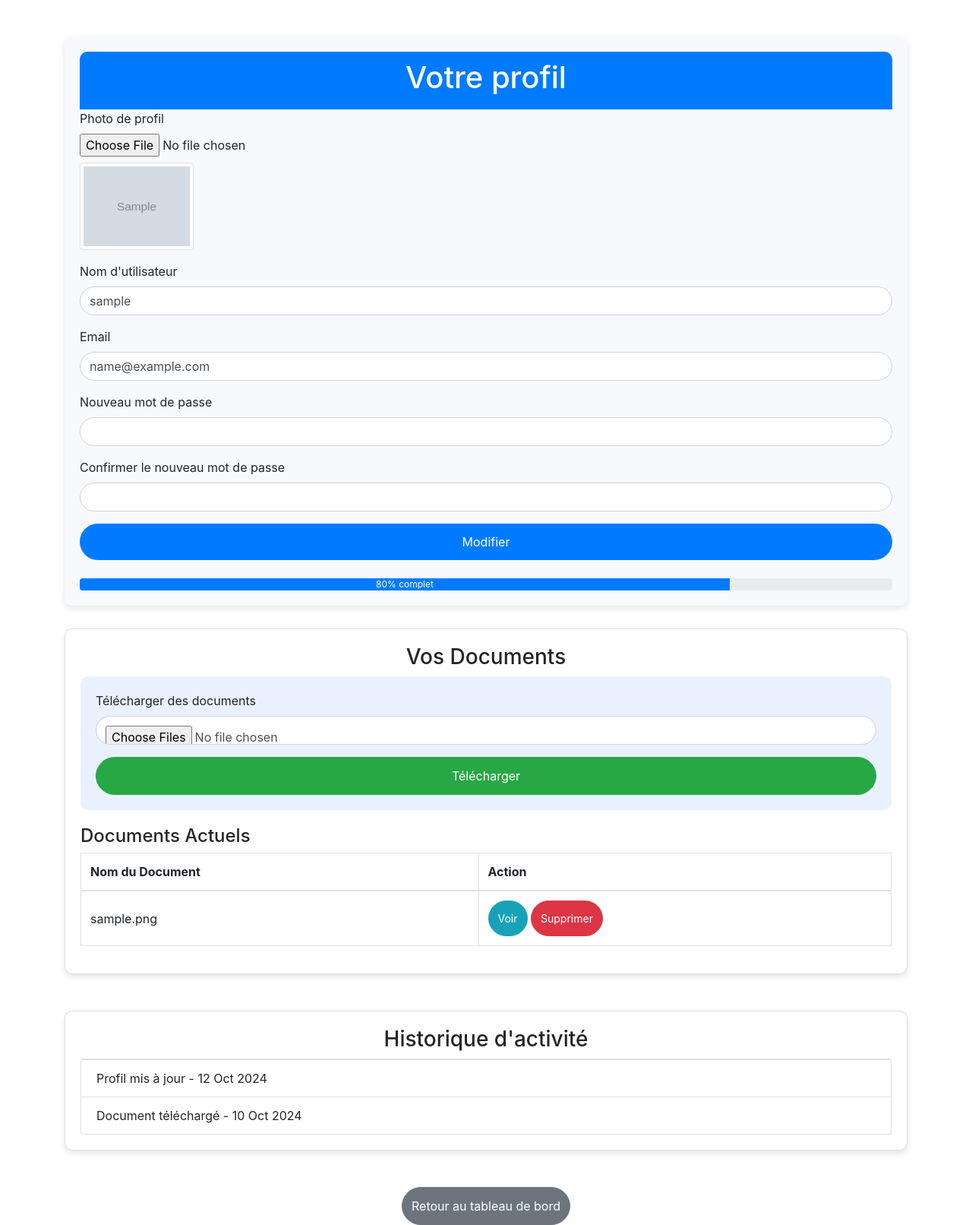
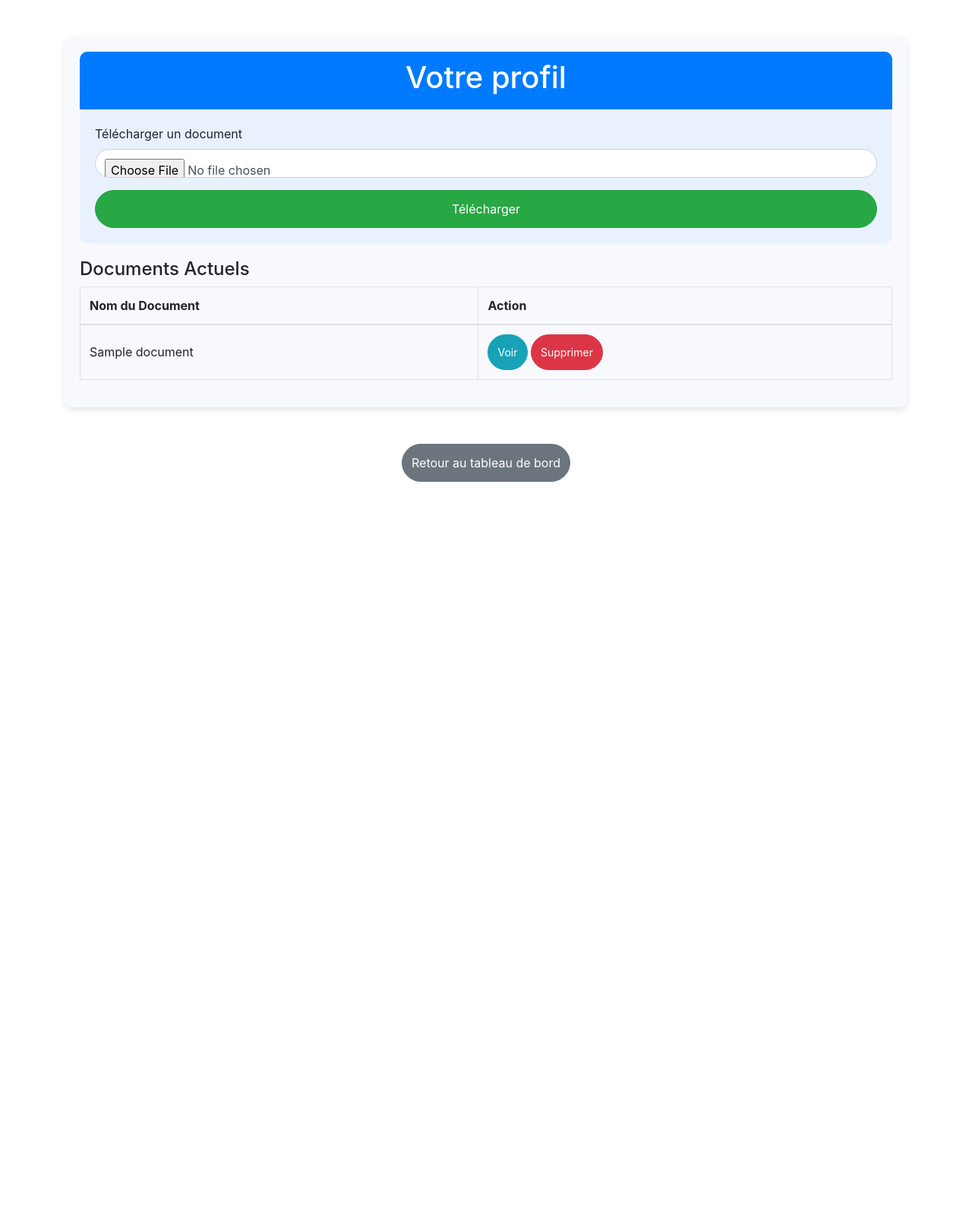
Before and after one commit to eloisarrazin84/eventsapps, a PHP site: page /profile.php in a window 1280 px wide. Shown: the whole page at 76% size. After the commit the page ends 634 px from the top, so only its background shows below. Run offline with PHP 8.4, Linux system fonts and the light colour scheme; the visitor is signed in with stand-in values (Sample User, id 1); tables that the repository leaves empty or names only in its code hold one stand-in row (values such as "Sample post"); grey boxes marked "Sample" are stand-in pictures; some libraries are stand-ins or nearby versions.

Commit message:
Update profile.php

```diff
--- a/profile.php
+++ b/profile.php
@@ -12,41 +12,34 @@ try {
     $conn = new PDO("mysql:host=$servername;dbname=$dbname", $username_db, $password_db);
     $conn->setAttribute(PDO::ATTR_ERRMODE, PDO::ERRMODE_EXCEPTION);
 
-    // Récupérer les informations utilisateur
-    $stmt = $conn->prepare("SELECT * FROM users WHERE id = :user_id");
-    $stmt->bindParam(':user_id', $user_id);
-    $stmt->execute();
-    $user = $stmt->fetch(PDO::FETCH_ASSOC);
+    // Gestion de l'upload de documents
+    if ($_SERVER["REQUEST_METHOD"] == "POST" && isset($_FILES['file'])) {
+        $file = $_FILES['file'];
+        $uploadDir = 'uploads/';
 
-    // Gestion de la mise à jour du profil
-    if ($_SERVER["REQUEST_METHOD"] == "POST") {
-        $username = htmlspecialchars($_POST['username']);
-        $email = htmlspecialchars($_POST['email']);
-        $new_password = $_POST['new_password'];
-        $confirm_password = $_POST['confirm_password'];
-
-        if (!empty($new_password)) {
-            if ($new_password === $confirm_password) {
-                $hashed_password = password_hash($new_password, PASSWORD_BCRYPT);
-                $updateStmt = $conn->prepare("UPDATE users SET username = :username, email = :email, password = :password WHERE id = :user_id");
-                $updateStmt->bindParam(':password', $hashed_password);
-            } else {
-                echo "<script>alert('Les mots de passe ne correspondent pas.');</script>";
-                exit();
-            }
-        } else {
-            $updateStmt = $conn->prepare("UPDATE users SET username = :username, email = :email WHERE id = :user_id");
+        // Vérifier si le répertoire existe, sinon le créer
+        if (!is_dir($uploadDir)) {
+            mkdir($uploadDir, 0777, true);
         }
 
-        $updateStmt->bindParam(':username', $username);
-        $updateStmt->bindParam(':email', $email);
-        $updateStmt->bindParam(':user_id', $user_id);
-        $updateStmt->execute();
+        $filePath = $uploadDir . basename($file['name']);
+        $documentName = htmlspecialchars(basename($file['name']));
 
-        echo "<script>alert('Profil mis à jour avec succès!');</script>";
+        // Vérification du succès de l'upload
+        if ($file['error'] === UPLOAD_ERR_OK && move_uploaded_file($file['tmp_name'], $filePath)) {
+            // Enregistrer le document dans la base de données
+            $stmt = $conn->prepare("INSERT INTO documents (user_id, document_name, file_path) VALUES (:user_id, :document_name, :file_path)");
+            $stmt->bindParam(':user_id', $user_id);
+            $stmt->bindParam(':document_name', $documentName);
+            $stmt->bindParam(':file_path', $filePath);
+            $stmt->execute();
+            echo "Fichier téléchargé avec succès.";
+        } else {
+            echo "Erreur lors du téléchargement du fichier.";
+        }
     }
 
-    // Récupérer les documents actuels
+    // Récupérer les documents actuels de l'utilisateur
     $stmt = $conn->prepare("SELECT * FROM documents WHERE user_id = :user_id");
     $stmt->bindParam(':user_id', $user_id);
     $stmt->execute();
@@ -72,7 +65,6 @@ try {
             box-shadow: 0px 4px 10px rgba(0, 0, 0, 0.1);
             margin-bottom: 30px;
         }
-
         .profile-header {
             background-color: #007bff;
             color: white;
@@ -80,45 +72,37 @@ try {
             border-radius: 10px 10px 0 0;
             text-align: center;
         }
-
         .form-control, .btn {
             border-radius: 50px;
             padding: 12px;
         }
-
         .btn-primary {
             background-color: #007bff;
             border: none;
             transition: background-color 0.3s ease;
         }
-
         .btn-primary:hover {
             background-color: #0056b3;
         }
-
         .btn-secondary {
             background-color: #6c757d;
         }
-
         .card {
             margin-top: 20px;
             padding: 20px;
             box-shadow: 0px 4px 8px rgba(0, 0, 0, 0.1);
             border-radius: 10px;
         }
-
         .document-upload {
             padding: 20px;
             background-color: #e9f1ff;
             border-radius: 10px;
             margin-bottom: 20px;
         }
-
         .btn-danger {
             background-color: #dc3545;
             color: white;
         }
-
         .table td, .table th {
             vertical-align: middle;
         }
@@ -132,47 +116,12 @@ try {
             <h1>Votre profil</h1>
         </div>
 
-        <!-- Formulaire pour modifier le profil -->
-       <form method="POST" action="" enctype="multipart/form-data">
-    <!-- Profile Picture -->
-    <div class="form-group">
-        <label for="profile_picture">Photo de profil</label>
-        <input type="file" class="form-control-file" id="profile_picture" name="profile_picture">
-        <?php if (isset($user['profile_picture']) && !empty($user['profile_picture'])): ?>
-            <img src="uploads/<?php echo $user['profile_picture']; ?>" alt="Photo de profil" class="img-thumbnail mt-2" style="max-width: 150px;">
-        <?php endif; ?>
-    </div>
-            <div class="form-group">
-                <label for="username">Nom d'utilisateur</label>
-                <input type="text" class="form-control" id="username" name="username" value="<?php echo htmlspecialchars($user['username']); ?>" required>
-            </div>
-            <div class="form-group">
-                <label for="email">Email</label>
-                <input type="email" class="form-control" id="email" name="email" value="<?php echo htmlspecialchars($user['email']); ?>" required>
-            </div>
-            <div class="form-group">
-                <label for="new_password">Nouveau mot de passe</label>
-                <input type="password" class="form-control" id="new_password" name="new_password">
-            </div>
-            <div class="form-group">
-                <label for="confirm_password">Confirmer le nouveau mot de passe</label>
-                <input type="password" class="form-control" id="confirm_password" name="confirm_password">
-            </div>
-            <button type="submit" class="btn btn-primary btn-block">Modifier</button>
-            <div class="progress mt-4">
-    <div class="progress-bar" role="progressbar" style="width: 80%;" aria-valuenow="80" aria-valuemin="0" aria-valuemax="100">80% complet</div>
-</div>
-        </form>
-    </div>
-
-    <!-- Section Documents -->
-    <div class="card">
-        <h3 class="text-center">Vos Documents</h3>
+        <!-- Formulaire pour télécharger des documents -->
         <div class="document-upload">
             <form method="POST" enctype="multipart/form-data">
                 <div class="form-group">
-            <label for="documents">Télécharger des documents</label>
-            <input type="file" class="form-control" id="documents" name="documents[]" multiple>
+                    <label for="file">Télécharger un document</label>
+                    <input type="file" class="form-control" id="file" name="file" required>
                 </div>
                 <button type="submit" class="btn btn-success btn-block">Télécharger</button>
             </form>
@@ -190,7 +139,7 @@ try {
             <tbody>
                 <?php foreach ($documents as $doc): ?>
                     <tr>
-                        <td><?php echo htmlspecialchars($doc['file_name']); ?></td>
+                        <td><?php echo htmlspecialchars($doc['document_name']); ?></td>
                         <td>
                             <a href="view_document.php?id=<?php echo $doc['id']; ?>" class="btn btn-info btn-sm">Voir</a>
                             <a href="delete_document.php?id=<?php echo $doc['id']; ?>" class="btn btn-danger btn-sm" onclick="return confirm('Êtes-vous sûr de vouloir supprimer ce document ?');">Supprimer</a>
@@ -200,15 +149,6 @@ try {
             </tbody>
         </table>
     </div>
-    <div class="card mt-5">
-    <h3 class="text-center">Historique d'activité</h3>
-    <ul class="list-group">
-        <!-- Example activities (these should be fetched dynamically) -->
-        <li class="list-group-item">Profil mis à jour - 12 Oct 2024</li>
-        <li class="list-group-item">Document téléchargé - 10 Oct 2024</li>
-    </ul>
-</div>
-
 
     <!-- Bouton de retour au tableau de bord en fin de page -->
     <div class="mt-5 text-center">
```
Lines whose indentation alone changed are shown as unchanged.
